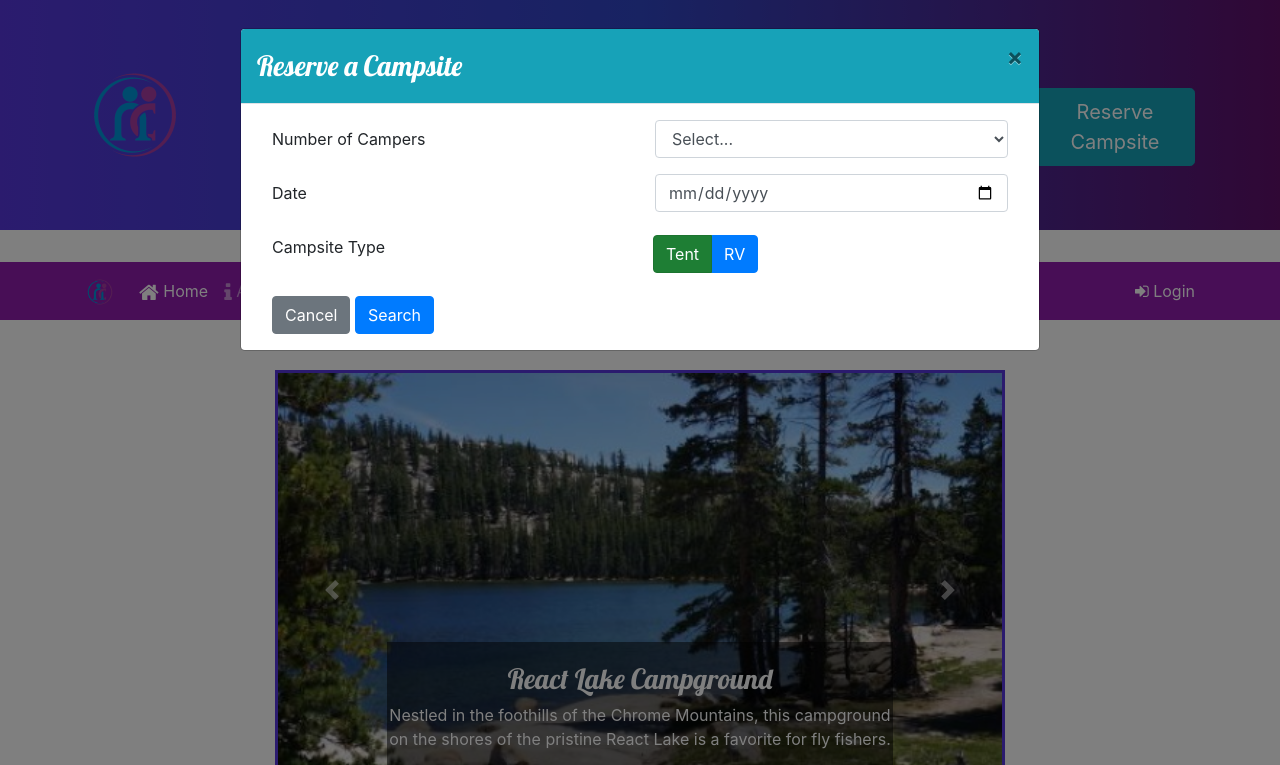
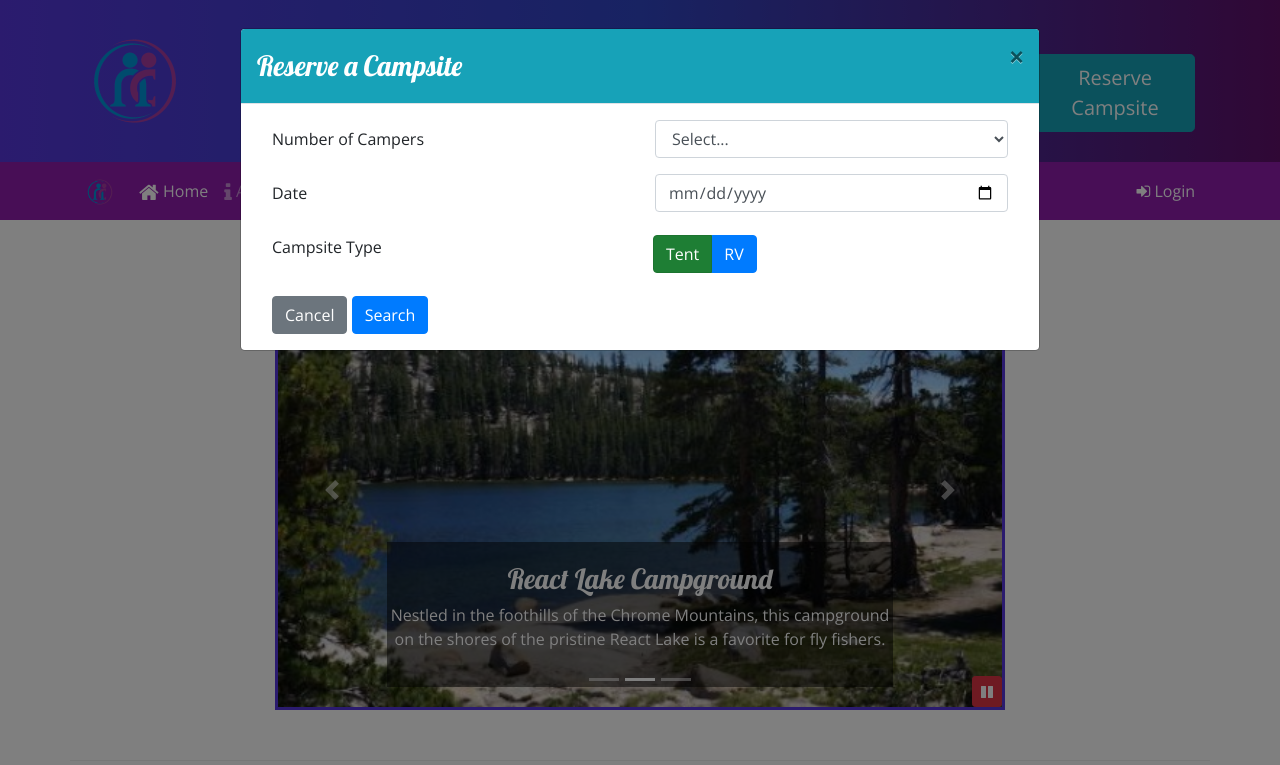
Before and after one commit to smarquina37/My-First-Bootstrap-Project, a website: page index.html in a window 1280 px wide. Both pictures are taken after a click on the button "Reserve Campsite". Shown: the top 765 px of the page. Drawn offline with nearby package versions, Linux system fonts and the light colour scheme; files that its build step writes are made by us from their sources.

Commit message:
Week 4 Assignment

```diff
--- a/aboutus.html
+++ b/aboutus.html
@@ -9,10 +9,10 @@
     <!-- build:css css/main.css -->
     <link rel="stylesheet" href="node_modules/bootstrap-social/bootstrap-social.css" />
     <link rel="stylesheet" href="node_modules/font-awesome/css/font-awesome.min.css" />
-    <link rel="stylesheet" href="https://fonts.googleapis.com/css?family=Lobster|Open+Sans" />
+    <link rel="stylesheet" href="node_modules/bootstrap/dist/css/bootstrap.min.css" />
     <link rel="stylesheet" href="css/styles.css" />
     <!-- endbuild -->
-    <link rel="stylesheet" href="node_modules/bootstrap/dist/css/bootstrap.min.css" />
+    <link rel="stylesheet" href="https://fonts.googleapis.com/css?family=Lobster|Open+Sans" />
 
     <title>NuCamp: A Better Way To Camp</title>
 </head>
--- a/css/changestyles.css
+++ /dev/null
@@ -1,45 +0,0 @@
-body {
-    font-family: "Open Sans", sans-serif;
-}
-
-h1, h2, h3, h5 {
-    font-family: "Lobster", cursive;
-}
-
-h2 {
-    color: #3046C5;
-}
-
-header h2 {
-    color: #CEC8FF;
-}
-
-.site-footer {
-    background-image: linear-gradient(#CEC8FF, white);
-    padding: 20px 0;
-}
-
-.jumbotron {
-    margin: 0;
-    padding: 30px;
-    background-image: linear-gradient(to right, #5637DD, #3046C5, #60106B);
-    color: white;
-}
-
-.row-content {
-    padding: 50px 0;
-    border-bottom: 1px ridge #5637DD;
-    min-height: 200px;
-}
-
-.navbar {
-    background-color: #0a0a0a;
-}
-
-.carousel-caption {
-    background-color: rgba(0, 0, 0, 0.5);
-}
-
-.carousel {
-    border: solid #0a0a0a;
-}
--- a/css/js/scripts.js
+++ /dev/null
@@ -1,14 +0,0 @@
-$(function() {
-    $(".carousel").carousel( { interval: 2000});
-    $("#carouselButton").click(function(){
-        if ($("#carouselButton").children("i").hasClass("fa-pause")){
-            $(".carousel").carousel("pause");
-            $("#carouselButton").children("i").removeClass("fa-pause");
-            $("#carouselButton").children("i").addClass("fa-play");
-        } else {
-            $(".carousel").carousel("cycle");
-            $("#carouselButton").children("i").removeClass("fa-play");
-            $("#carouselButton").children("i").addClass("fa-pause");
-        }
-    });
-});
--- a/css/styles.scss
+++ b/css/styles.scss
@@ -1,9 +1,10 @@
-$color-primary: #3046C5;
+$color-primary: #3046c5;
 $color-secondary: #5637dd;
-$color-pale: #CEC8FF;
-$color-mid: #901CAD;
+$color-pale: #cec8ff;
+$color-mid: #901cad;
 $color-dark: #60106b;
 $color-black-transparent: rgba(0, 0, 0, 0.5);
+$color-teal: #17a2b8;
 
 $body-font: "Open Sans", sans-serif;
 $header-font: "Lobster", cursive;
@@ -12,7 +13,9 @@ body {
   font-family: $body-font;
 }
 
-h1, h2, h3 {
+h1,
+h2,
+h3 {
   font-family: $header-font;
 }
 
@@ -34,7 +37,12 @@ header {
 .jumbotron {
   margin: 0;
   padding: 30px;
-    background-image: linear-gradient(to right, $color-secondary, $color-primary, $color-dark);
+  background-image: linear-gradient(
+    to right,
+    $color-secondary,
+    $color-primary,
+    $color-dark
+  );
   color: white;
 }
 
@@ -62,3 +70,17 @@ header {
   bottom: 0;
   z-index: 100;
 }
+
+#reserveModal {
+  .modal-header {
+      background-color: $color-teal;
+      color: white;
+  }
+}
+
+#loginModal {
+  .modal-header {
+      background-color: $color-mid;
+      color: white;
+  }
+}
--- a/index.html
+++ b/index.html
@@ -9,10 +9,10 @@
     <!-- build:css css/main.css -->
     <link rel="stylesheet" href="node_modules/bootstrap-social/bootstrap-social.css" />
     <link rel="stylesheet" href="node_modules/font-awesome/css/font-awesome.min.css" />
-    <link rel="stylesheet" href="https://fonts.googleapis.com/css?family=Lobster|Open+Sans" />
+    <link rel="stylesheet" href="node_modules/bootstrap/dist/css/bootstrap.min.css" />
     <link rel="stylesheet" href="css/styles.css" />
     <!-- endbuild -->
-    <link rel="stylesheet" href="node_modules/bootstrap/dist/css/bootstrap.min.css" />
+    <link rel="stylesheet" href="https://fonts.googleapis.com/css?family=Lobster|Open+Sans" />
 
     <title>NuCamp: A Better Way To Camp</title>
 </head>
@@ -30,7 +30,7 @@
                     <h2>a better way to camp</h2>
                 </div>
                 <div class="col-md-4 col-xl-2 mt-4">
-                    <a role="button" class="btn btn-lg btn-info btn-lg text-white bg-info" data-toggle="modal" data-target="#reserveModal">Reserve Campsite</a>
+                    <a role="button" class="btn btn-lg btn-info" id="reserveButton">Reserve Campsite</a>
                 </div>
             </div>
         </div>
@@ -39,7 +39,7 @@
     <div id="reserveModal" class="modal" role="dialog">
         <div class="modal-dialog modal-lg" role="document">
             <div class="modal-content">
-                <div class="modal-header bg-info text-white">
+                <div class="modal-header">
                     <h3 class="modal-title">Reserve a Campsite</h3>
                     <button type="button" class="close" data-dismiss="modal"> &times; </button>
                 </div>
@@ -108,7 +108,7 @@
                 <li class="nav-item"><a class="nav-link" href="contactus.html"><i class="fa fa-address-card fa-lg"></i> Contact</a></li>
             </ul>
             <span class="navbar-text ml-auto">
-                <a role="button" data-toggle="modal" data-target="#loginModal">
+                <a role="button" id="loginButton">
                     <i class="fa fa-sign-in"></i> Login
                 </a>
             </span>
--- /dev/null
+++ b/js/scripts.js
@@ -0,0 +1,23 @@
+$(function () {
+  $(".carousel").carousel({ interval: 2000 });
+  $("#carouselButton").click(function () {
+    if ($("#carouselButton").children("i").hasClass("fa-pause")) {
+      $(".carousel").carousel("pause");
+      $("#carouselButton").children("i").removeClass("fa-pause");
+      $("#carouselButton").children("i").addClass("fa-play");
+    } else {
+      $(".carousel").carousel("cycle");
+      $("#carouselButton").children("i").removeClass("fa-play");
+      $("#carouselButton").children("i").addClass("fa-pause");
+    }
+  });
+});
+
+$(function () {
+  $("#reserveButton").click(function () {
+    $("#reserveModal").modal("show");
+  });
+  $("#loginButton").click(function () {
+    $("#loginModal").modal("show");
+  });
+});
```
Also changed, not shown: contactus.html (+2 -2 lines), package.json (+6 -6 lines), css/styles.css (deleted). Lines whose indentation alone changed are shown as unchanged.
